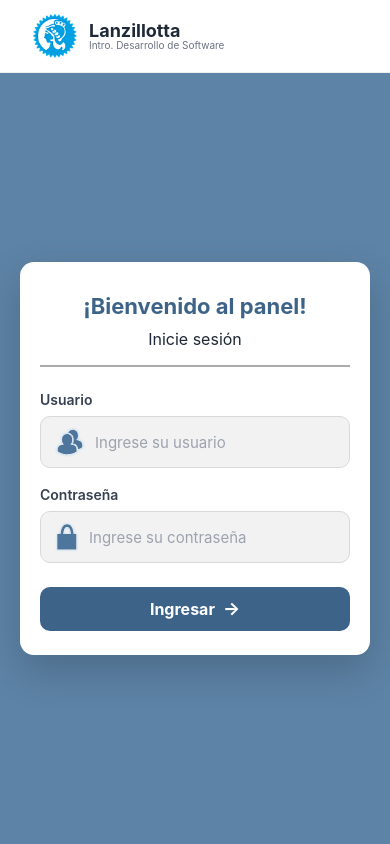
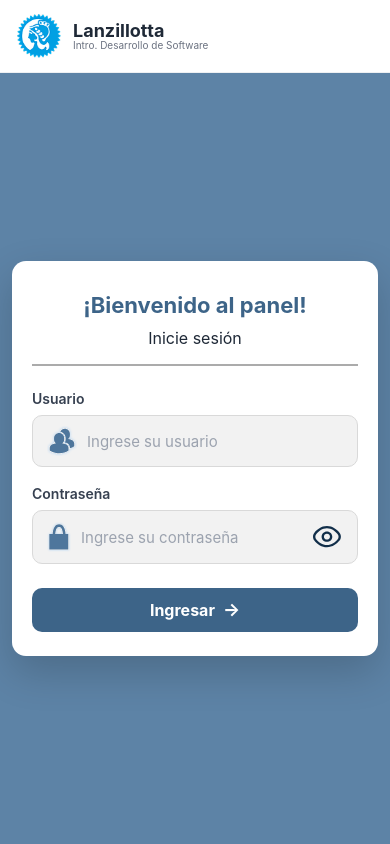
Before and after one commit to Valencua/IDS-Lanzillota-web, a Flask app: page /admin/login in a window 390 px wide. Run offline with Flask 3, Linux system fonts and the light colour scheme; some web fonts are replaced.

Commit message:
Style adjustment admin-panel

```diff
--- a/static/css/admin.css
+++ b/static/css/admin.css
@@ -84,6 +84,25 @@
 }
 
 .login__input::placeholder { color: #9ca3af; }
+
+.login__toggle-pass {
+    flex-shrink: 0;
+    display: inline-flex;
+    align-items: center;
+    justify-content: center;
+    width: 32px;
+    height: 32px;
+    padding: 0;
+    border: none;
+    background: transparent;
+    cursor: pointer;
+    border-radius: 6px;
+}
+.login__toggle-pass:hover { background: #e5e7eb; }
+.login__toggle-pass .login__icon {
+    height: 22px;
+    width: auto;
+}
 
 .login__submit {
     width: 100%;
@@ -338,11 +357,33 @@
 }
 
 @media (max-width: 700px) {
+    .login { padding: 24px 12px; }
     .admin-actions { flex-direction: column; align-items: center; }
-    .admin-card__top { grid-template-columns: 1fr; }
-    .admin-back { justify-self: start; }
+    .admin-card,
+    .admin-card--wide {
+        padding: 20px 14px 28px;
+    }
+    .admin-card__top {
+        flex-direction: column;
+        align-items: stretch;
+        min-height: 0;
+        gap: 10px;
+    }
+    .admin-back {
+        position: static;
+        transform: none;
+        width: auto;
+        align-self: flex-start;
+    }
+    .admin-card__heading {
+        font-size: 22px;
+        line-height: 1.25;
+    }
     .equipo-table__head,
     .equipo-table__row { grid-template-columns: 1fr auto auto; }
+    .crono__inner--admin {
+        overflow-x: auto;
+    }
 }
 
 /* ===== Modal editar docente ===== */
@@ -465,6 +506,7 @@
     color: #4b5563;
     line-height: 1.5;
     margin: 0 0 8px;
+    overflow-wrap: anywhere;
 }
 .cal-format code {
     font-family: var(--font-code);
@@ -472,6 +514,9 @@
     background: #f3f4f6;
     padding: 1px 6px;
     border-radius: 4px;
+    white-space: normal;
+    overflow-wrap: anywhere;
+    word-break: break-word;
 }
 
 .crono__inner--admin {
--- a/static/css/common.css
+++ b/static/css/common.css
@@ -108,7 +108,11 @@ body {
     transition: color 0.15s ease;
 }
 .navbar__link:hover { color: #2563eb; }
-.navbar__link--contacto { margin-left: auto; }   /* Contacto a la derecha */
+.navbar__link--contacto { margin-left: auto; }
+.navbar__logout {
+    flex-shrink: 0;
+    white-space: nowrap;
+}
 
 /* Botón hamburguesa (oculto en desktop) */
 .navbar__toggle-cb { display: none; }
@@ -149,17 +153,15 @@ body {
         padding: 12px 32px 20px;
     }
 
-/* Al tildar el checkbox, se despliega el menú */
     .navbar__toggle-cb:checked ~ .navbar__menu { display: flex; }
 
-.navbar__link {
+    .navbar__menu .navbar__link {
         width: 100%;
         padding: 10px 0;
         border-bottom: 1px solid #f1f2f4;
     }
-.navbar__link--contacto { margin-left: 0; }
+    .navbar__menu .navbar__link--contacto { margin-left: 0; }
 
-/* Animación hamburguesa -> X */
     .navbar__toggle-cb:checked ~ .navbar__toggle span:nth-child(1) { transform: translateY(8.5px) rotate(45deg); }
     .navbar__toggle-cb:checked ~ .navbar__toggle span:nth-child(2) { opacity: 0; }
     .navbar__toggle-cb:checked ~ .navbar__toggle span:nth-child(3) { transform: translateY(-8.5px) rotate(-45deg); }
@@ -167,9 +169,15 @@ body {
 
 /* ===== Responsive (navbar) ===== */
 @media (max-width: 900px) {
-    .navbar__inner { flex-wrap: wrap; gap: 16px; }
+    .navbar__inner { flex-wrap: nowrap; gap: 12px; padding: 14px 16px; }
     .navbar__nav { order: 3; width: 100%; gap: 18px; flex-wrap: wrap; }
     .navbar__end { margin-left: auto; }
+    .navbar__logout {
+        width: auto;
+        padding: 0;
+        border-bottom: none;
+        margin-left: auto;
+    }
 }
 
 @media (max-width: 560px) {
--- a/static/js/main.js
+++ b/static/js/main.js
@@ -164,4 +164,18 @@ document.addEventListener('DOMContentLoaded', function () {
             if (e.key === 'Escape') closeClase();
         });
     }
+
+    const password = document.getElementById('password');
+    const togglePass = document.getElementById('toggle-password');
+    if (password && togglePass) {
+        togglePass.addEventListener('click', () => {
+        const visible = password.type === 'text';
+        password.type = visible ? 'password' : 'text';
+        togglePass.setAttribute('aria-label', visible ? 'Mostrar contraseña' : 'Ocultar contraseña');
+        const eyeOpen = togglePass.querySelector('.login__eye--open');
+        const eyeShut = togglePass.querySelector('.login__eye--shut');
+        if (eyeOpen) eyeOpen.hidden = !visible;
+        if (eyeShut) eyeShut.hidden = visible;
+    });
+    }
 });
--- a/templates/admin/calendario.html
+++ b/templates/admin/calendario.html
@@ -7,7 +7,7 @@
 {% endblock %}
 
 {% block navbar_menu %}
-    <a href="{{ url_for('web.admin.auth.logout') }}" class="navbar__link navbar__link--contacto">Cerrar sesión</a>
+    <a href="{{ url_for('web.admin.auth.logout') }}" class="navbar__link navbar__link--contacto navbar__logout">Cerrar sesión</a>
 {% endblock %}
 
 {% block content %}
@@ -61,7 +61,7 @@
 
 <div class="modal" id="edit-clase-modal" aria-hidden="true">
     <div class="modal__overlay" data-close></div>
-    <div class="modal__box modal__box--wide" role="dialog" aria-modal="true" aria-labelledby="edit-clase-title">
+    <div class="modal__box" role="dialog" aria-modal="true" aria-labelledby="edit-clase-title">
         <h3 class="modal__title" id="edit-clase-title">Editar clase</h3>
         <form class="edit-form" id="edit-clase-form" method="POST" action="#">
             <input type="hidden" name="semana" id="edit-semana">
--- a/templates/admin/equipo.html
+++ b/templates/admin/equipo.html
@@ -3,7 +3,7 @@
 {% block title %}Actualizar equipo · Panel Lanzillotta{% endblock %}
 
 {% block navbar_menu %}
-    <a href="{{ url_for('web.admin.auth.logout') }}" class="navbar__link navbar__link--contacto">Cerrar sesión</a>
+    <a href="{{ url_for('web.admin.auth.logout') }}" class="navbar__link navbar__link--contacto navbar__logout">Cerrar sesión</a>
 {% endblock %}
 
 {% block content %}
--- a/templates/admin/login.html
+++ b/templates/admin/login.html
@@ -42,6 +42,10 @@
                     autocomplete="current-password"
                     required
                 >
+                <button type="button" class="login__toggle-pass" id="toggle-password" aria-label="Mostrar contraseña">
+                    <img src="{{ url_for('static', filename='img/eye.svg') }}" alt="" class="login__icon login__eye--open">
+                    <img src="{{ url_for('static', filename='img/eye_closed.svg') }}" alt="" class="login__icon login__eye--shut" hidden>
+                </button>
             </div>
 
             <button type="submit" class="login__submit">
--- a/templates/admin/panel.html
+++ b/templates/admin/panel.html
@@ -3,7 +3,7 @@
 {% block title %}Panel · Lanzillotta{% endblock %}
 
 {% block navbar_menu %}
-    <a href="{{ url_for('web.admin.auth.logout') }}" class="navbar__link navbar__link--contacto">Cerrar sesión</a>
+    <a href="{{ url_for('web.admin.auth.logout') }}" class="navbar__link navbar__link--contacto navbar__logout">Cerrar sesión</a>
 {% endblock %}
 
 {% block content %}
```
Also changed, not shown: static/css/site.css (+15 -2 lines), static/img/eye.svg (added), static/img/eye_closed.svg (added). Lines whose indentation alone changed are shown as unchanged.
